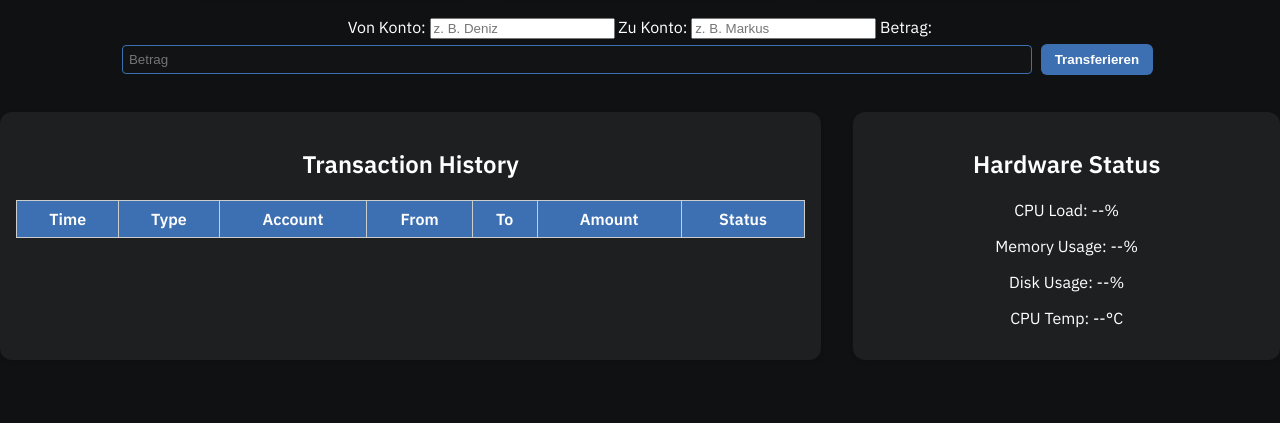
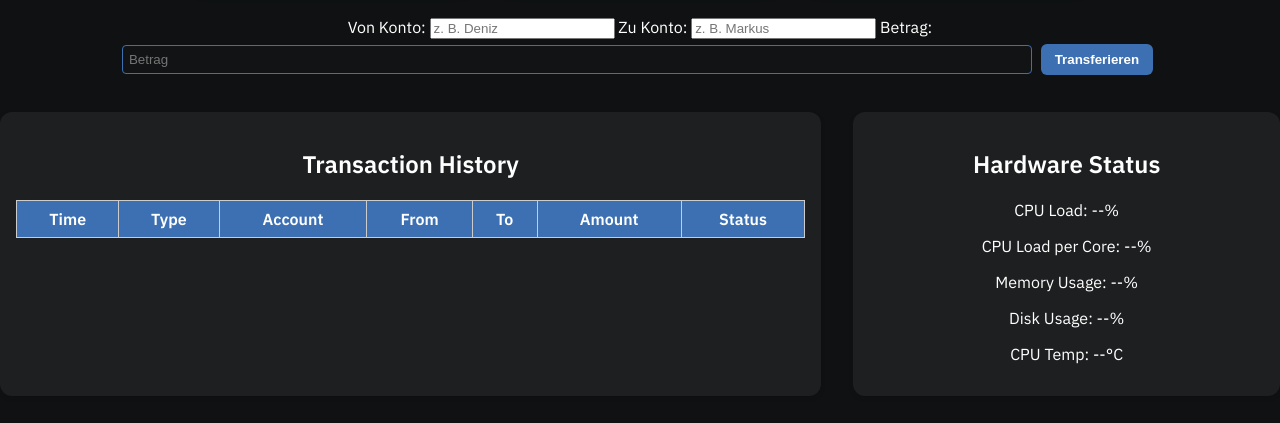
Before and after one commit to Caknesga/mini-zseries-odroid, a Flask app: page / in a window 1280 px wide. Shown: the part 377-800 px from the top of the page. Run offline with Flask 3, Linux system fonts and the light colour scheme; lists and menus that the app fills with data are empty.

Commit message:
per core cpu

```diff
--- a/workloads/transaction/templates/index.html
+++ b/workloads/transaction/templates/index.html
@@ -150,6 +150,8 @@
   <div class="hardware-section">
     <h2>Hardware Status</h2>
     <p>CPU Load: <span id="cpu">--</span>%</p>
+    <p>CPU Load per Core: <span id="per_core">--</span>%</p>
+
     <p>Memory Usage: <span id="memory">--</span>%</p>
     <p>Disk Usage: <span id="disk">--</span>%</p>
     <p>CPU Temp: <span id="temp">--</span>°C</p>
@@ -195,6 +197,7 @@ async function loadHardware() {
   const res = await fetch("/hardware");
   const data = await res.json();
   document.getElementById("cpu").textContent = data.cpu_percent + "%";
+  document.getElementById("per_core").textContent=data.per_core_cpu+"%";
   document.getElementById("memory").textContent = data.memory_percent + "%";
   document.getElementById("disk").textContent = data.disk_percent + "%";
   document.getElementById("temp").textContent = data.temperature + " °C";
```
